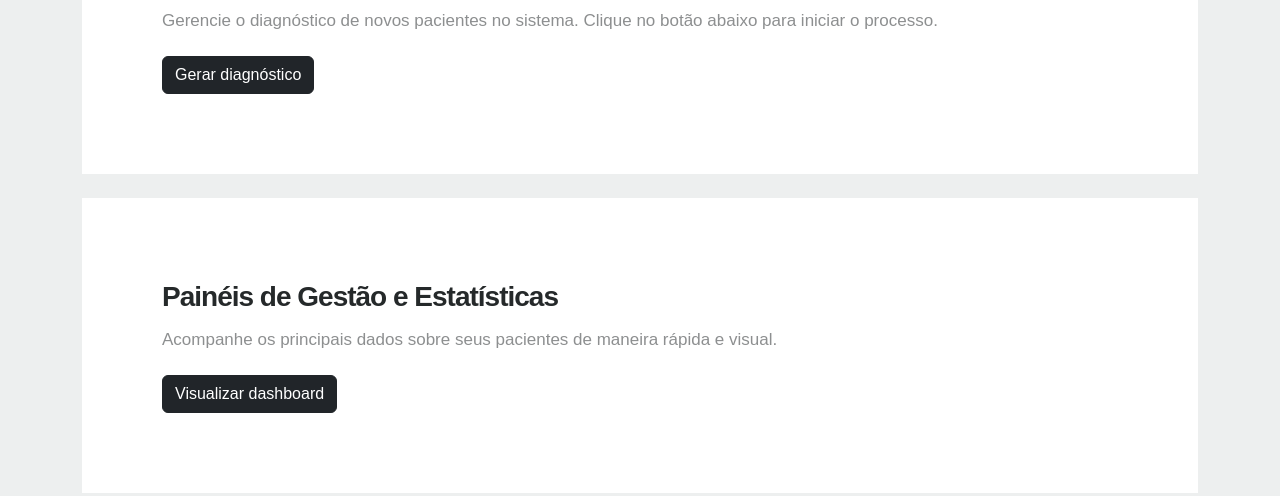
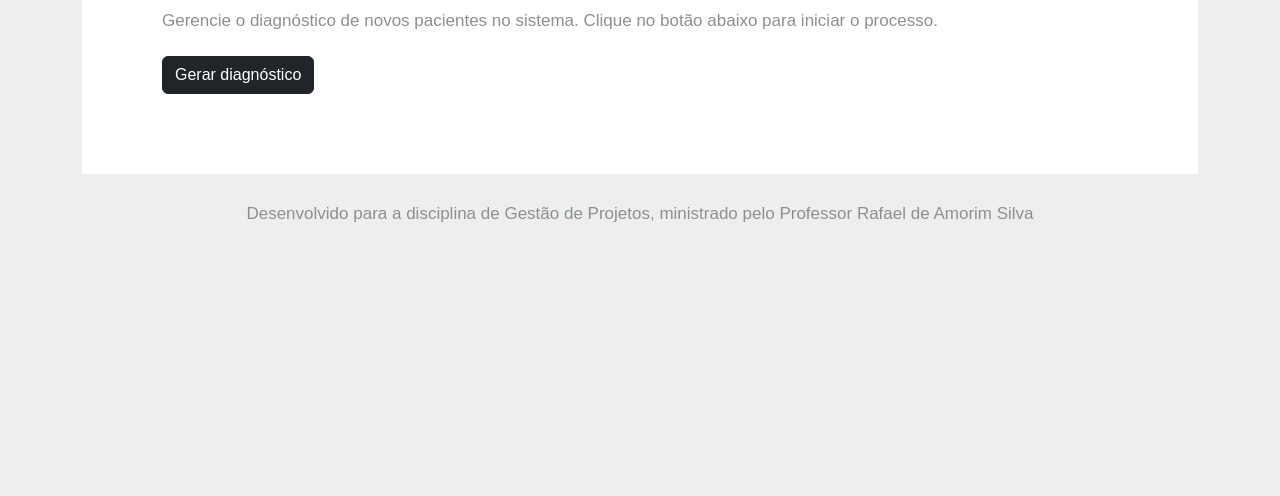
Before and after one commit to pedromaf/diagnostico-gp, a plain HTML site: page frontend/app/index/index.html in a window 1280 px wide. Shown: the part 525-1021 px from the top of the page. After the commit the page ends 815 px from the top, so only its background shows below. Drawn offline with nearby package versions, Linux system fonts and the light colour scheme.

Commit message:
Removing index card.

```diff
--- a/frontend/app/index/index.html
+++ b/frontend/app/index/index.html
@@ -69,24 +69,6 @@
             </div>
           </div>
         </div>
-
-        <div class="card-block bg-white mb-4">
-          <div class="row">
-            <div class="col-xl-12 col-lg-12 col-md-12 col-sm-12 col-12">
-              <div class="section-title mb-0">
-                <h2>Painéis de Gestão e Estatísticas</h2>
-                <p>
-                  Acompanhe os principais dados sobre seus pacientes de maneira
-                  rápida e visual.
-                </p>
-                <div class="text-start">
-                  <a href="#" class="btn btn-dark">Visualizar dashboard</a>
-                </div>
-              </div>
-            </div>
-          </div>
-        </div>
-
         <div class="row">
           <div
             class="col-xl-12 col-lg-12 col-md-12 col-sm-12 col-12 text-center"
```
